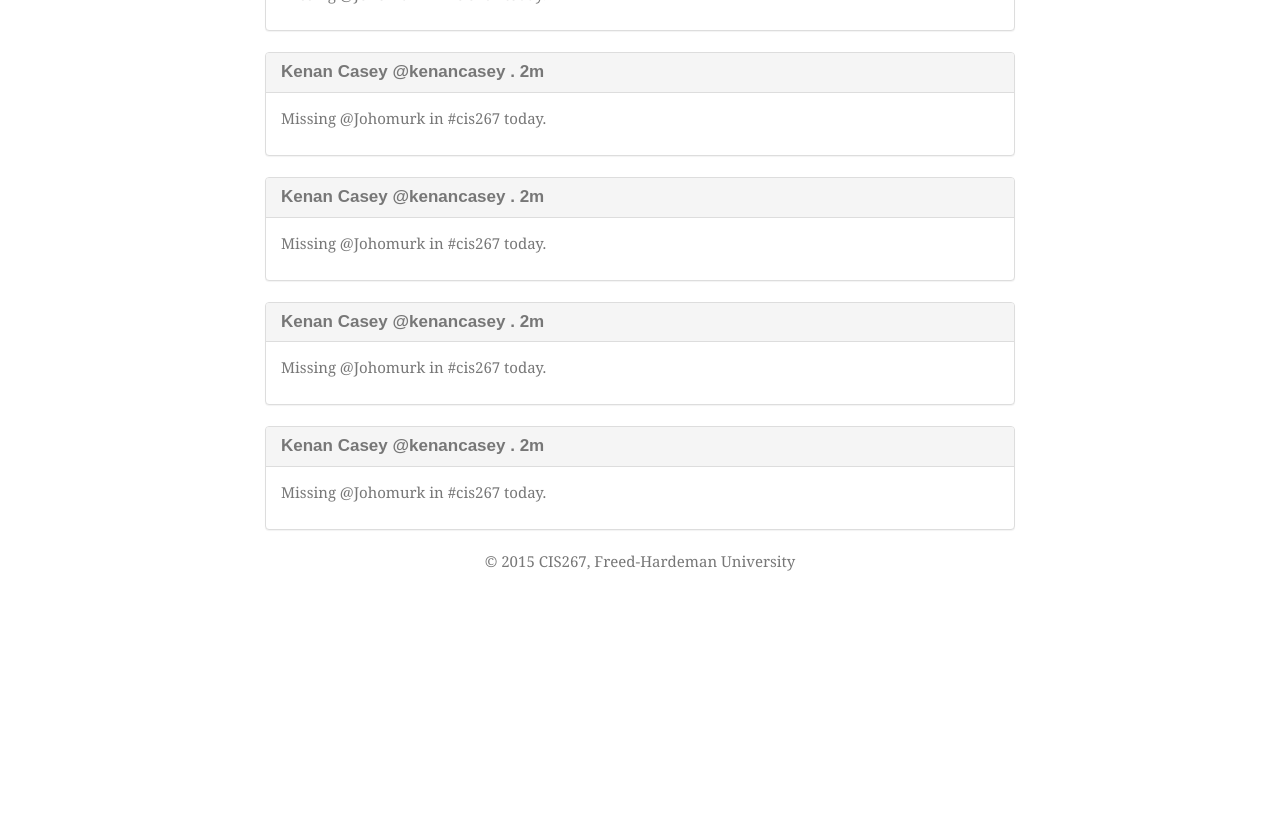
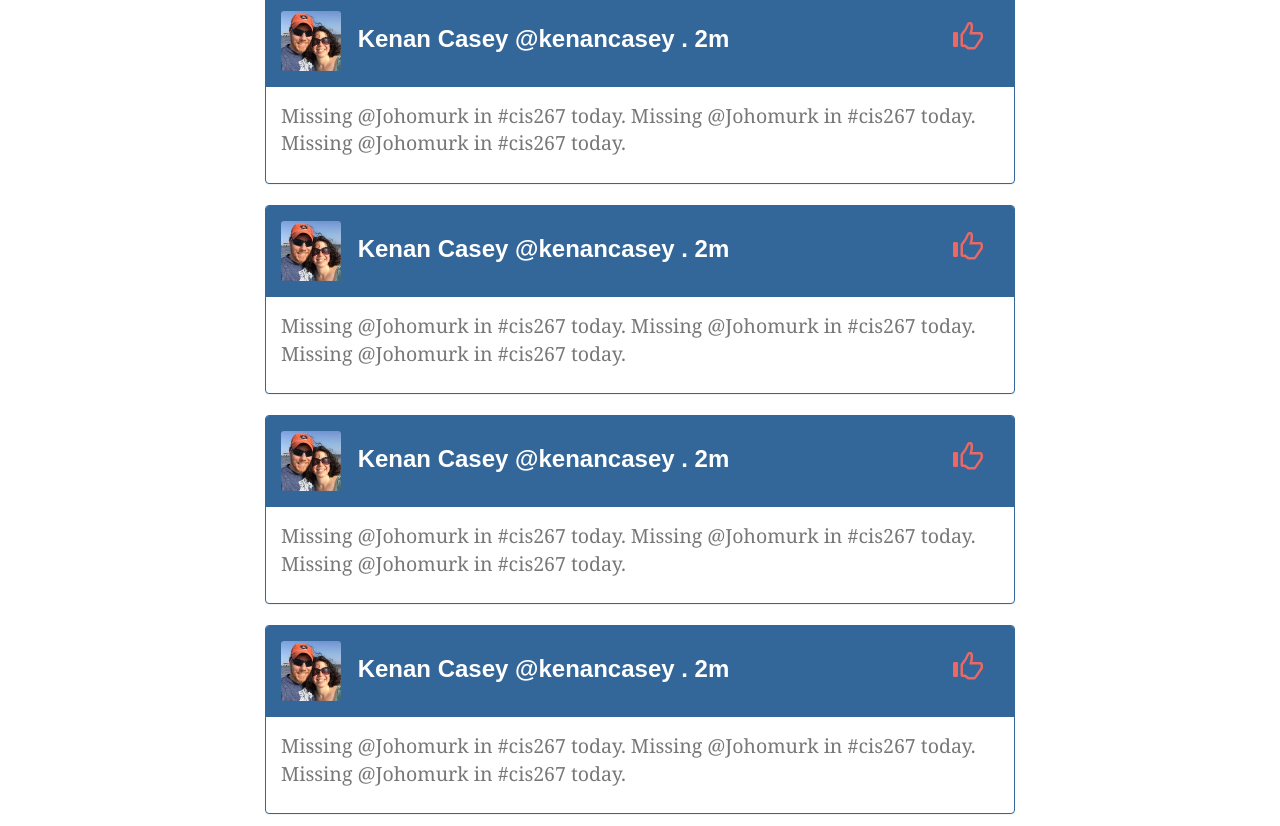
Before and after one commit to FHU/TDC-HoF-Bootstrap, a plain HTML site: page tdc_bootstrap/funny.html in a window 1280 px wide. Shown: the part 230-1056 px from the top of the page. Before the commit the page ends 813 px from the top, so only its background shows below. Drawn offline with Linux system fonts and the light colour scheme; a web font is replaced by a local one.

Commit message:
added image; improved styling of tweet panels

```diff
--- a/tdc_bootstrap/Content/styles.css
+++ b/tdc_bootstrap/Content/styles.css
@@ -9,6 +9,47 @@ section h2 {
     text-align:center;
 }
 
+.likeButton span {
+    font-size: 2em;
+    line-height: 60px;`
+}
+
+.panel-heading {
+    padding-right: 30px;
+}
+
+.panel-heading h3 img {
+    width: 60px;
+    border-radius: 3px;
+    margin: 5px 10px 5px 0;
+}
+
+.panel-heading h3 {
+    font-size: 1.6em;
+}
+
+.panel-body {
+    font-size: 1.3em;
+    /*padding-left: 90px;
+    padding-right: 90px*/
+}
+
+.panel-body p {
+    /*margin-left: 75px;*/
+}
+
+/*.panel-heading {
+    overflow:auto;
+}
+
+.panel-heading h3 {
+    width: 90%;
+}
+
+.panel-heading a {
+    float: right;
+}*/
+
 footer p {
     text-align: center;
 }
--- a/tdc_bootstrap/funny.html
+++ b/tdc_bootstrap/funny.html
@@ -28,8 +28,8 @@
             <!-- Collect the nav links, forms, and other content for toggling -->
             <div class="collapse navbar-collapse" id="bs-example-navbar-collapse-1">
 
-            <ul class="nav navbar-nav navbar-left" >
-                <li > <a href="index.html">Home</a></li>
+                <ul class="nav navbar-nav navbar-left">
+                    <li> <a href="index.html">Home</a></li>
                     <li class="active"> <a href="funny.html">Funny</a></li>
                     <li> <a href="">Spiritual</a></li>
                     <li> <a href="#">Complaining</a></li>
@@ -58,53 +58,90 @@
 
 
     <div class="container">
-        <h1> All-Time Most Popular #TweetsDuringChapel </h1>
+        <h1> #TweetsDuringChapel // Hall of Fame </h1>
+
         <div class="row">
 
             <div class="col-md-2"> </div>
             <section id="popular" class="col-md-8">
-                <div class="panel panel-default">
-                    <div class="panel-heading">
-                        <h3 class="panel-title"> Kenan Casey @kenancasey . 2m </h3>
+                <h2> All-Time Most Popular </h2>
+                <div class="panel panel-info">
+                    <div class="panel-heading ">
+                        <div class="row">
+                            <h3 class="panel-title col-xs-11">  <img src="images/avatar.jpg" /> Kenan Casey @kenancasey . 2m </h3>
+                            <div class="col-xs-1">
+                                <a href="#" class="likeButton">
+                                    <span class="glyphicon glyphicon-thumbs-up "> </span>
+                                </a>
+                            </div>
+                        </div>
                     </div>
                     <div class="panel-body">
-                        <p> Missing @Johomurk in #cis267 today. </p>
+                        <p> Missing @Johomurk in #cis267 today. Missing @Johomurk in #cis267 today. Missing @Johomurk in #cis267 today. </p>
                     </div>
                 </div>
 
-                <div class="panel panel-default">
-                    <div class="panel-heading">
-                        <h3 class="panel-title">Kenan Casey @kenancasey . 2m </h3>
+                <div class="panel panel-info">
+                    <div class="panel-heading ">
+                        <div class="row">
+                            <h3 class="panel-title col-xs-11">  <img src="images/avatar.jpg" /> Kenan Casey @kenancasey . 2m </h3>
+                            <div class="col-xs-1">
+                                <a href="#" class="likeButton">
+                                    <span class="glyphicon glyphicon-thumbs-up "> </span>
+                                </a>
+                            </div>
+                        </div>
                     </div>
                     <div class="panel-body">
-                        <p> Missing @Johomurk in #cis267 today. </p>
+                        <p> Missing @Johomurk in #cis267 today. Missing @Johomurk in #cis267 today. Missing @Johomurk in #cis267 today. </p>
                     </div>
                 </div>
 
-                <div class="panel panel-default">
-                    <div class="panel-heading">
-                        <h3 class="panel-title">Kenan Casey @kenancasey . 2m </h3>
+                <div class="panel panel-info">
+                    <div class="panel-heading ">
+                        <div class="row">
+                            <h3 class="panel-title col-xs-11">  <img src="images/avatar.jpg" /> Kenan Casey @kenancasey . 2m </h3>
+                            <div class="col-xs-1">
+                                <a href="#" class="likeButton">
+                                    <span class="glyphicon glyphicon-thumbs-up "> </span>
+                                </a>
+                            </div>
+                        </div>
                     </div>
                     <div class="panel-body">
-                        <p> Missing @Johomurk in #cis267 today. </p>
+                        <p> Missing @Johomurk in #cis267 today. Missing @Johomurk in #cis267 today. Missing @Johomurk in #cis267 today. </p>
                     </div>
                 </div>
 
-                <div class="panel panel-default">
-                    <div class="panel-heading">
-                        <h3 class="panel-title">Kenan Casey @kenancasey . 2m </h3>
+                <div class="panel panel-info">
+                    <div class="panel-heading ">
+                        <div class="row">
+                            <h3 class="panel-title col-xs-11">  <img src="images/avatar.jpg" /> Kenan Casey @kenancasey . 2m </h3>
+                            <div class="col-xs-1">
+                                <a href="#" class="likeButton">
+                                    <span class="glyphicon glyphicon-thumbs-up "> </span>
+                                </a>
+                            </div>
+                        </div>
                     </div>
                     <div class="panel-body">
-                        <p> Missing @Johomurk in #cis267 today. </p>
+                        <p> Missing @Johomurk in #cis267 today. Missing @Johomurk in #cis267 today. Missing @Johomurk in #cis267 today. </p>
                     </div>
                 </div>
 
-                <div class="panel panel-default">
-                    <div class="panel-heading">
-                        <h3 class="panel-title">Kenan Casey @kenancasey . 2m </h3>
+                <div class="panel panel-info">
+                    <div class="panel-heading ">
+                        <div class="row">
+                            <h3 class="panel-title col-xs-11">  <img src="images/avatar.jpg" /> Kenan Casey @kenancasey . 2m </h3>
+                            <div class="col-xs-1">
+                                <a href="#" class="likeButton">
+                                    <span class="glyphicon glyphicon-thumbs-up "> </span>
+                                </a>
+                            </div>
+                        </div>
                     </div>
                     <div class="panel-body">
-                        <p> Missing @Johomurk in #cis267 today. </p>
+                        <p> Missing @Johomurk in #cis267 today. Missing @Johomurk in #cis267 today. Missing @Johomurk in #cis267 today. </p>
                     </div>
                 </div>
             </section>
```
Also changed, not shown: tdc_bootstrap/index.html (+55 -20 lines), tdc_bootstrap/images/avatar.jpg (added). Lines whose indentation alone changed are shown as unchanged.
